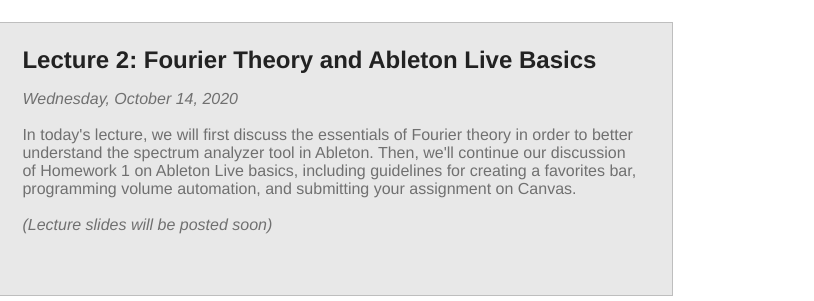
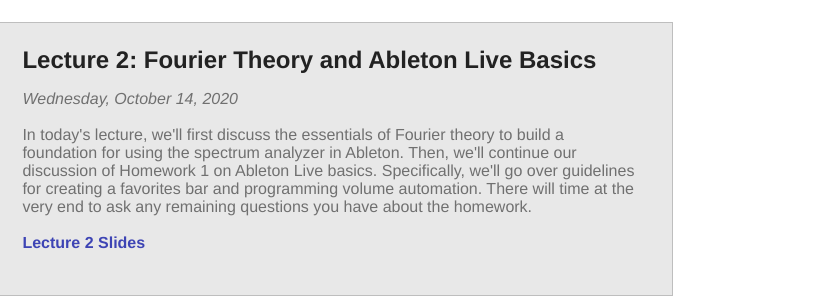
Before and after one commit to chadmckell/Website, a plain HTML site: page mus6.html in a window 1280 px wide. Shown: the part 1544-1845 px from the top of the page, 466-1280 px from the left. Drawn offline with Linux system fonts and the light colour scheme.

Commit message:
added lecture 2 slides

```diff
--- a/mus6.html
+++ b/mus6.html
@@ -199,9 +199,10 @@
             <em> Wednesday, October 14, 2020 </em>
             <br> <br>
 
-            In today's lecture, we will first discuss the essentials of Fourier theory in order to better understand the spectrum
-            analyzer tool in Ableton. Then, we'll continue our discussion of Homework 1 on Ableton Live basics, including guidelines for
-            creating a favorites bar, programming volume automation, and submitting your assignment on Canvas.
+            In today's lecture, we'll first discuss the essentials of Fourier theory to build a foundation for using the spectrum
+            analyzer in Ableton. Then, we'll continue our discussion of Homework 1 on Ableton Live basics. Specifically, we'll go over guidelines for
+            creating a favorites bar and programming volume automation. There will time at the very end to ask any remaining questions
+            you have about the homework.
 
               <!-- In the section lectures, we will primarily discuss the homework assignments and listening exercises. You will also have the opportunity
               to ask questions, get feedback on your work, and collaborate with other students. The slides for each lecture can be accessed at the
@@ -214,8 +215,8 @@
             </font>
             <br><br>
             <!--introduce each other and discuss our motivations for studying music, -->
-            <!-- <font size="3"><b><a href="/pdf/mus6fall20/lecture02.pdf" target="_blank">Lecture 2 Slides</a></b></font> -->
-            <font color="#707070" size="3"><i>(Lecture slides will be posted soon)</i></font>
+            <font size="3"><b><a href="/pdf/mus6fall20/lecture02.pdf" target="_blank">Lecture 2 Slides</a></b></font>
+            <!-- <font color="#707070" size="3"><i>(Lecture slides will be posted soon)</i></font> -->
           </p>
       </td>
 
```
Also changed, not shown: 1 other file.
